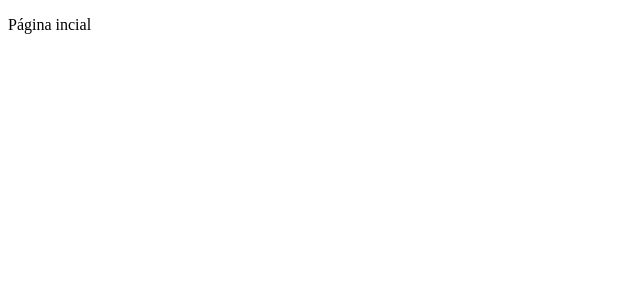
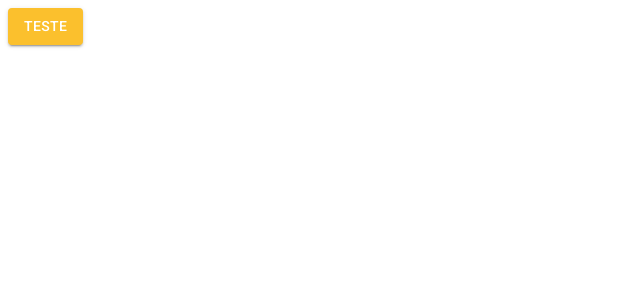
Before and after one commit to tiagoolive/react-MUI5, a React (Create React App) app: page /pagina-inicial in a window 1280 px wide. Shown: the top 300 px of the page, without its empty margins (0-640 px from the left). Built offline with nearby package versions, Linux system fonts and the light colour scheme.

Commit message:
Tema claro e provider adicionados

```diff
--- a/package.json
+++ b/package.json
@@ -3,6 +3,10 @@
   "version": "0.1.0",
   "private": true,
   "dependencies": {
+    "@emotion/react": "^11.9.0",
+    "@emotion/styled": "^11.8.1",
+    "@mui/icons-material": "^5.8.2",
+    "@mui/material": "^5.8.2",
     "react": "^18.1.0",
     "react-dom": "^18.1.0",
     "react-router-dom": "^6.3.0",
--- a/public/index.html
+++ b/public/index.html
@@ -12,6 +12,14 @@
     <link rel="apple-touch-icon" href="%PUBLIC_URL%/logo192.png" />
 
     <link rel="manifest" href="%PUBLIC_URL%/manifest.json" />
+    <link
+      rel="stylesheet"
+      href="https://fonts.googleapis.com/css?family=Roboto:300,400,500,700&display=swap"
+    />
+    <link
+      rel="stylesheet"
+      href="https://fonts.googleapis.com/icon?family=Material+Icons"
+    />
 
     <title>Cadastro</title>
   </head>
--- a/src/App.tsx
+++ b/src/App.tsx
@@ -1,10 +1,14 @@
+import { ThemeProvider } from "@mui/material";
 import { BrowserRouter } from "react-router-dom";
 import { AppRoutes } from "./routes";
+import { LightTheme } from "./shared/themes";
 
 export const App = () => {
   return (
-    <BrowserRouter>
-      <AppRoutes />
-    </BrowserRouter>
+    <ThemeProvider theme={LightTheme}>
+      <BrowserRouter>
+        <AppRoutes />
+      </BrowserRouter>
+    </ThemeProvider>
   );
 }
--- a/src/routes/index.tsx
+++ b/src/routes/index.tsx
@@ -1,10 +1,11 @@
 
+import { Button } from '@mui/material'
 import { Routes, Route, Navigate } from 'react-router-dom'
 
 export const AppRoutes = () => {
   return (
     <Routes>
-        <Route  path='/pagina-inicial' element={<p>Página incial</p>} />
+        <Route  path='/pagina-inicial' element={<Button variant='contained' color='primary'>Teste</Button>} />
 
         <Route path='*' element={<Navigate to={'/pagina-inicial'} />} />
     </Routes>
--- /dev/null
+++ b/src/shared/themes/Light.ts
@@ -0,0 +1,23 @@
+import { createTheme } from '@mui/material'
+import { cyan, yellow } from '@mui/material/colors'
+
+export const LightTheme = createTheme({
+    palette: {
+        primary: {
+            main: yellow[700],
+            dark: yellow[800],
+            light: yellow[500],
+            contrastText: '#fff',
+        },
+        secondary: {
+            main: cyan[500],
+            dark: cyan[400],
+            light: cyan[300],
+            contrastText: '#fff',
+        },
+        background: {
+            default: '#fff',
+            paper: '#f7f6f3'
+        }
+    }
+})
--- a/src/shared/themes/index.ts
+++ b/src/shared/themes/index.ts
@@ -1 +1 @@
-export { };
+export * from './Light'
```
Also changed, not shown: 1 other file (tests, documents, lock files or other folders).
